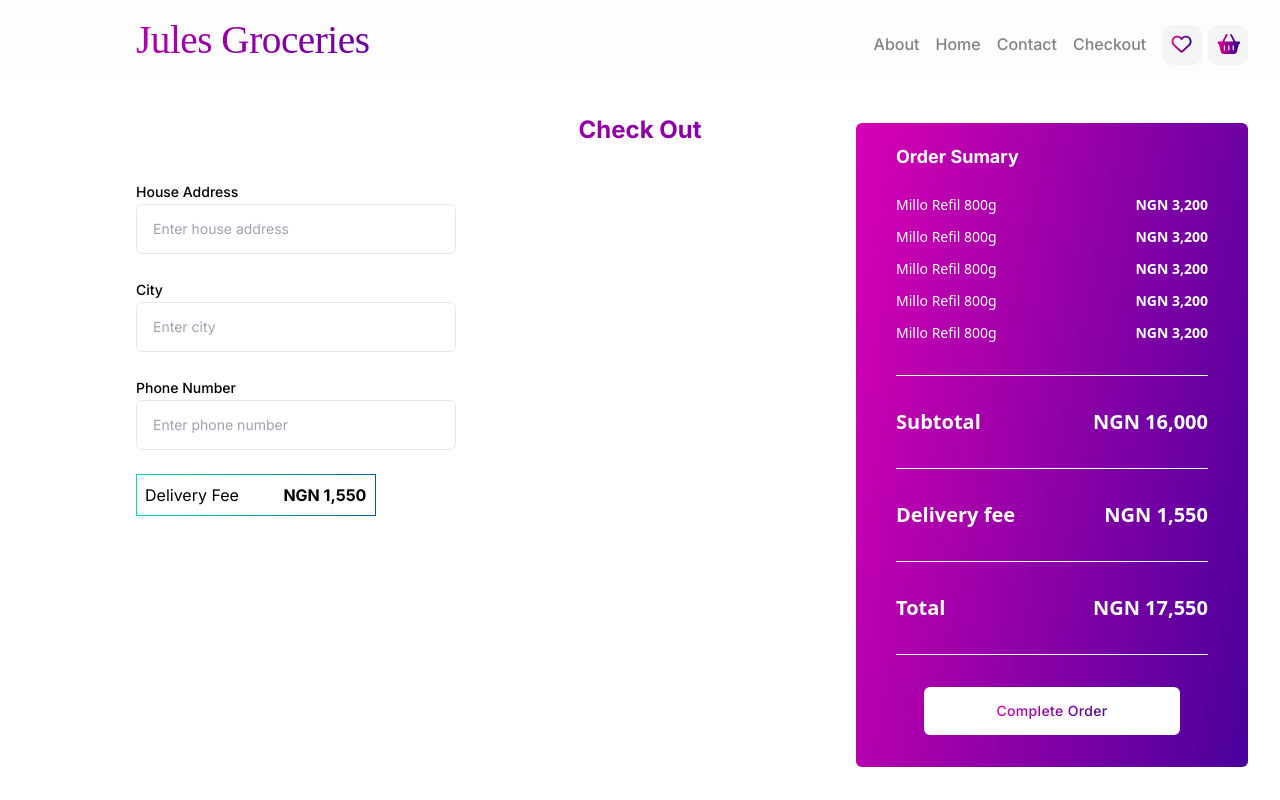
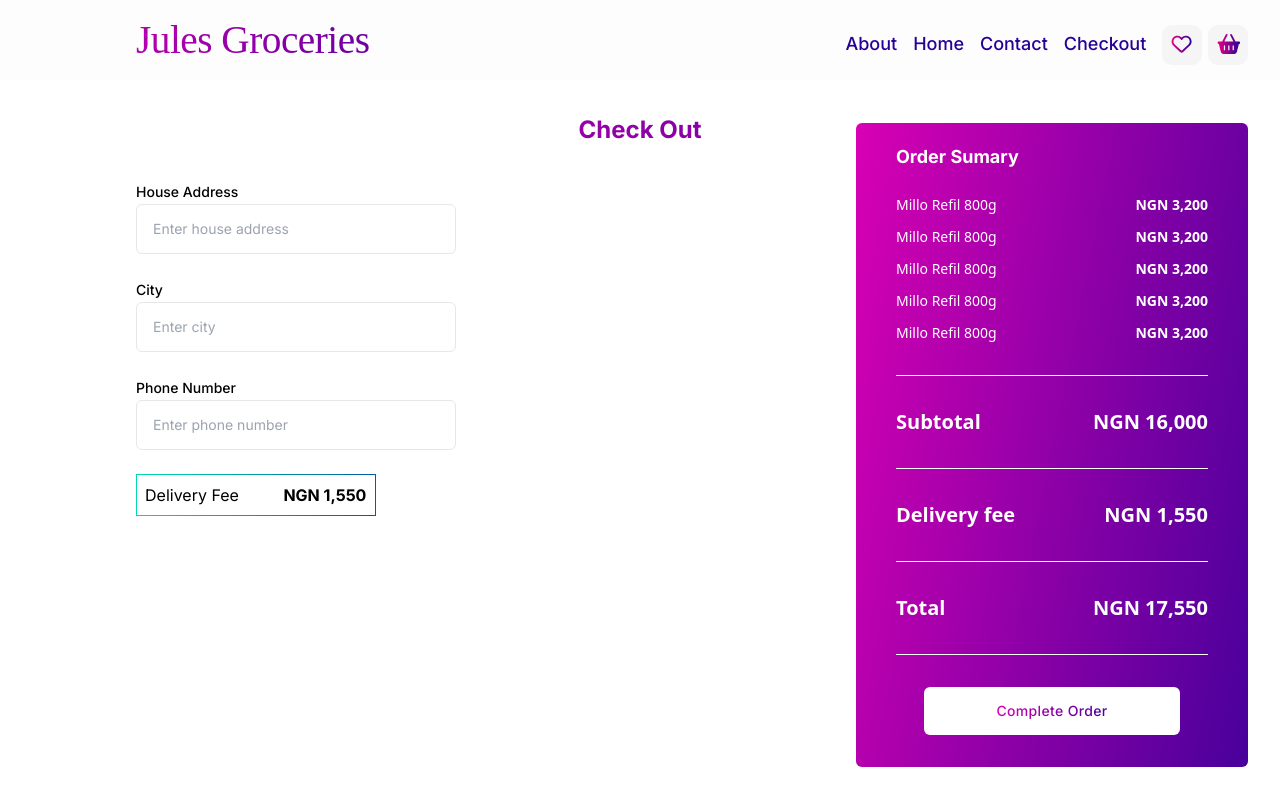
Before and after one commit to Gdija/HNG-intern-2, a React (Create React App) app in the folder shop_store/: page /checkout in a window 1280 px wide. Shown: the top 800 px of the page. Built offline with nearby package versions, Linux system fonts and the light colour scheme; a web font is replaced by a local one.

Commit message:
testing nav

```diff
--- a/shop_store/src/Assets/Navstyle.css
+++ b/shop_store/src/Assets/Navstyle.css
@@ -85,16 +85,22 @@ body {
 }
 
 .icon-main .icon path {
-  fill: url(#icon-gradient) #ea0087; /* Fallback color */
+  fill: url(#icon-gradient) #ea0087;
 }
 
 
 .navbar-links-container a {
-  color: rgba(130, 130, 130, 1);
+  /* color: rgba(130, 130, 130, 1); */
+  color: #270096;
   font-family: inter;
   font-weight: 500;
-  size: 18px;
+  font-size: 18px;
   line-height: 21.78px;
   list-style: none;
   text-decoration: none;
 }
+@media (max-width: 480px){
+  .navbar-links-container a{
+      margin-top: 10px;
+  }
+}
```
Also changed, not shown: 2 other files (tests, documents, lock files or other folders).
